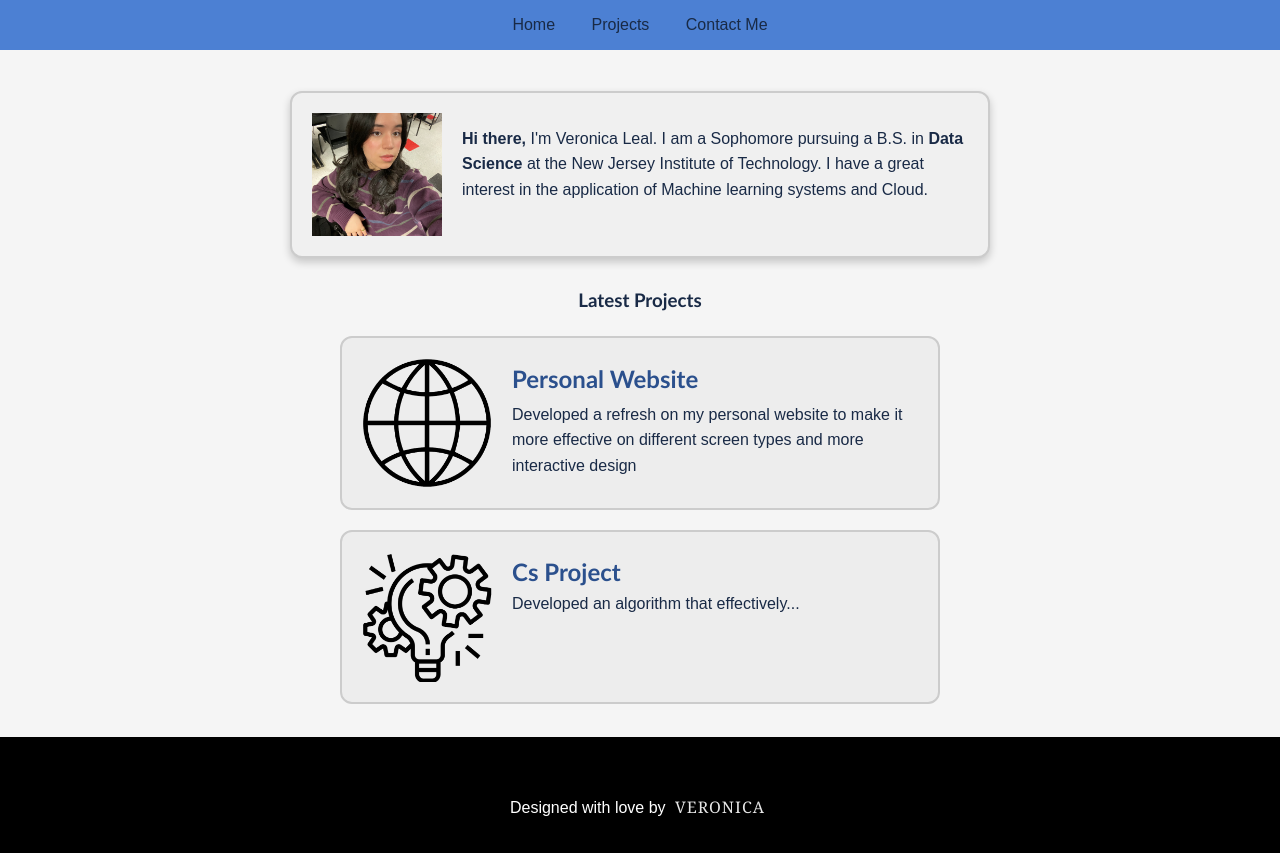
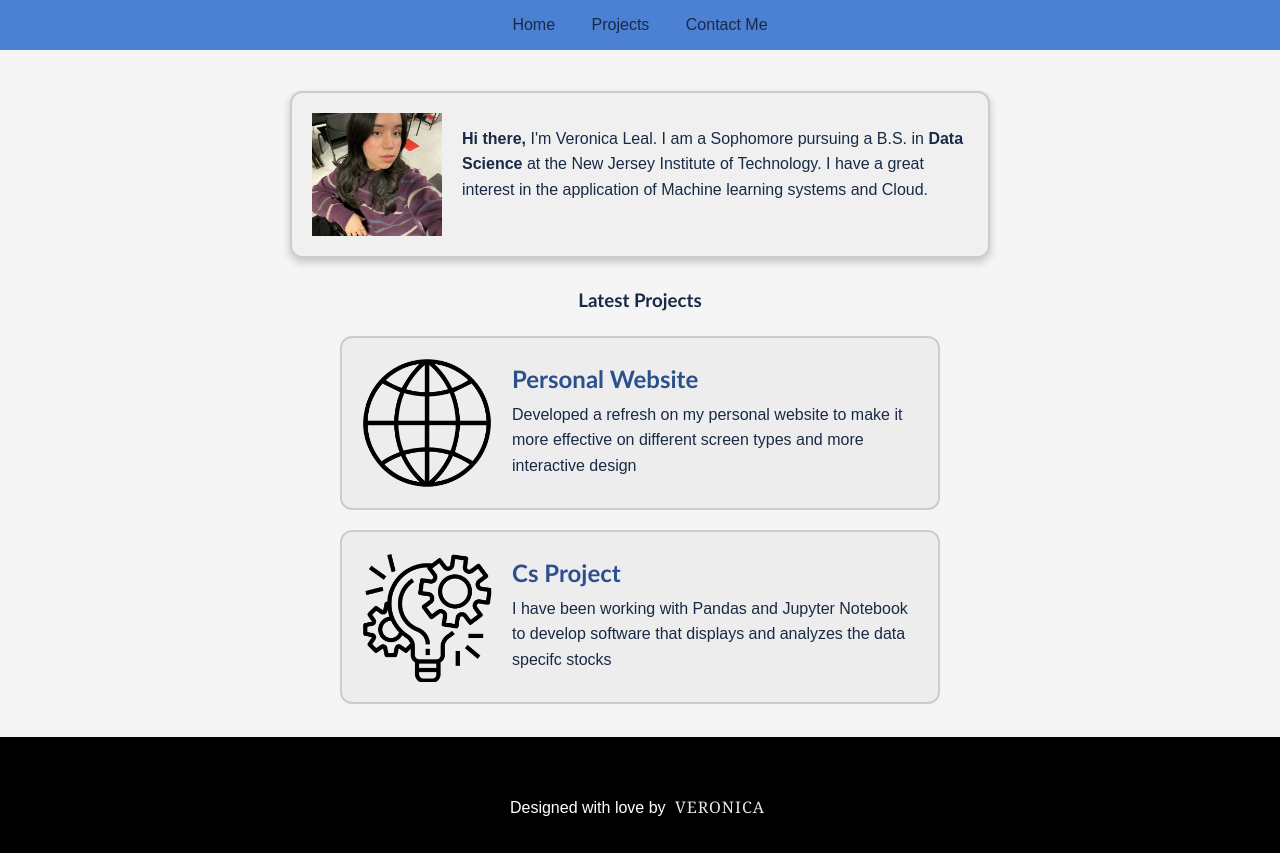
Before and after one commit to veronikleal/veronikleal.github.io, a plain HTML site: page index.html in a window 1280 px wide. Drawn offline with Linux system fonts and the light colour scheme.

Commit message:
Update index.html

```diff
--- a/index.html
+++ b/index.html
@@ -64,7 +64,7 @@
         <!-- I want to make a title and then line and the description of the latest project-->
         <div class="box_hov-content">
           <h2>Cs Project</h2>
-          <p>Developed an algorithm that effectively...</p>
+          <p>I have been working with Pandas and Jupyter Notebook to develop software that displays and analyzes the data specifc stocks</p>
         </div>
 
       </div>
```
